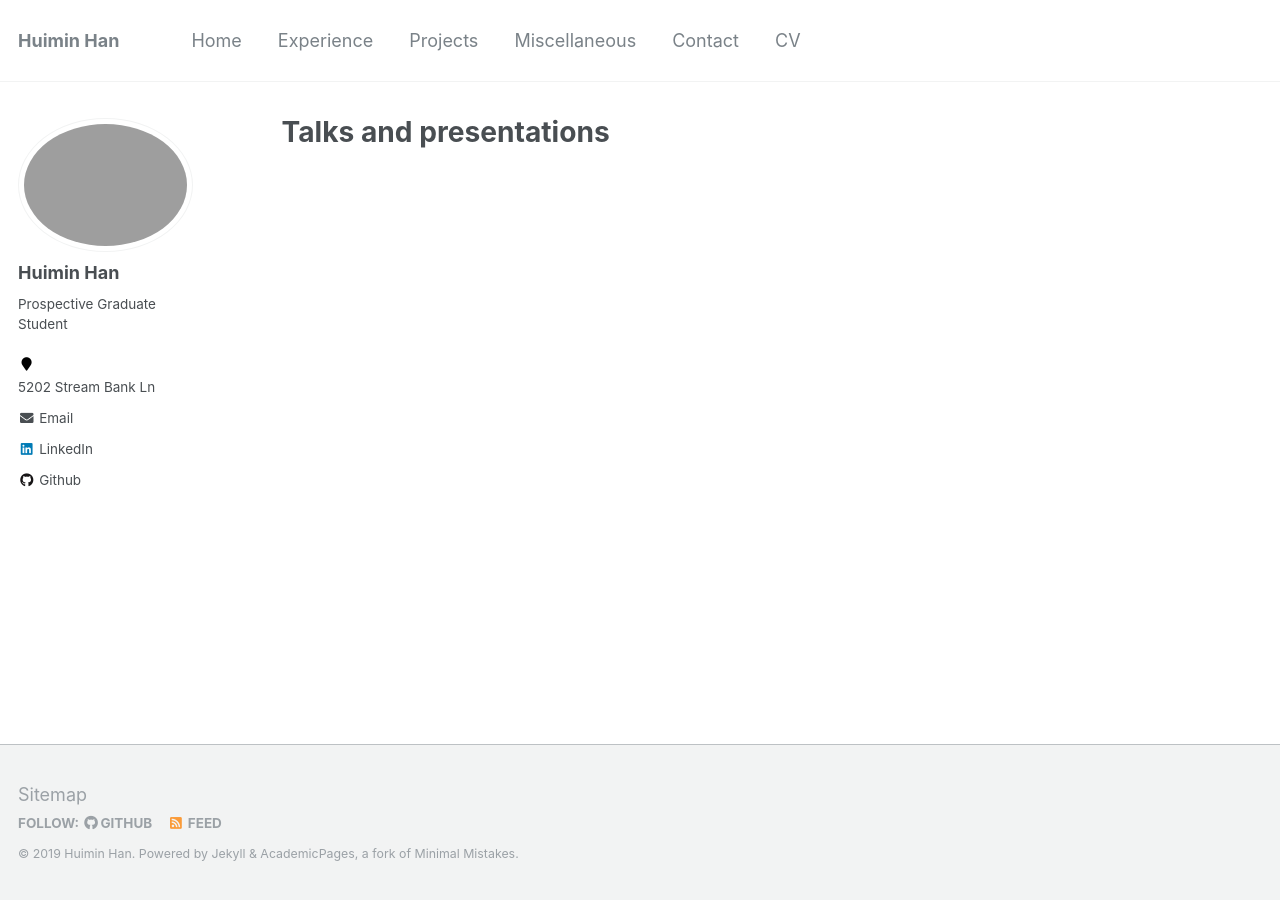
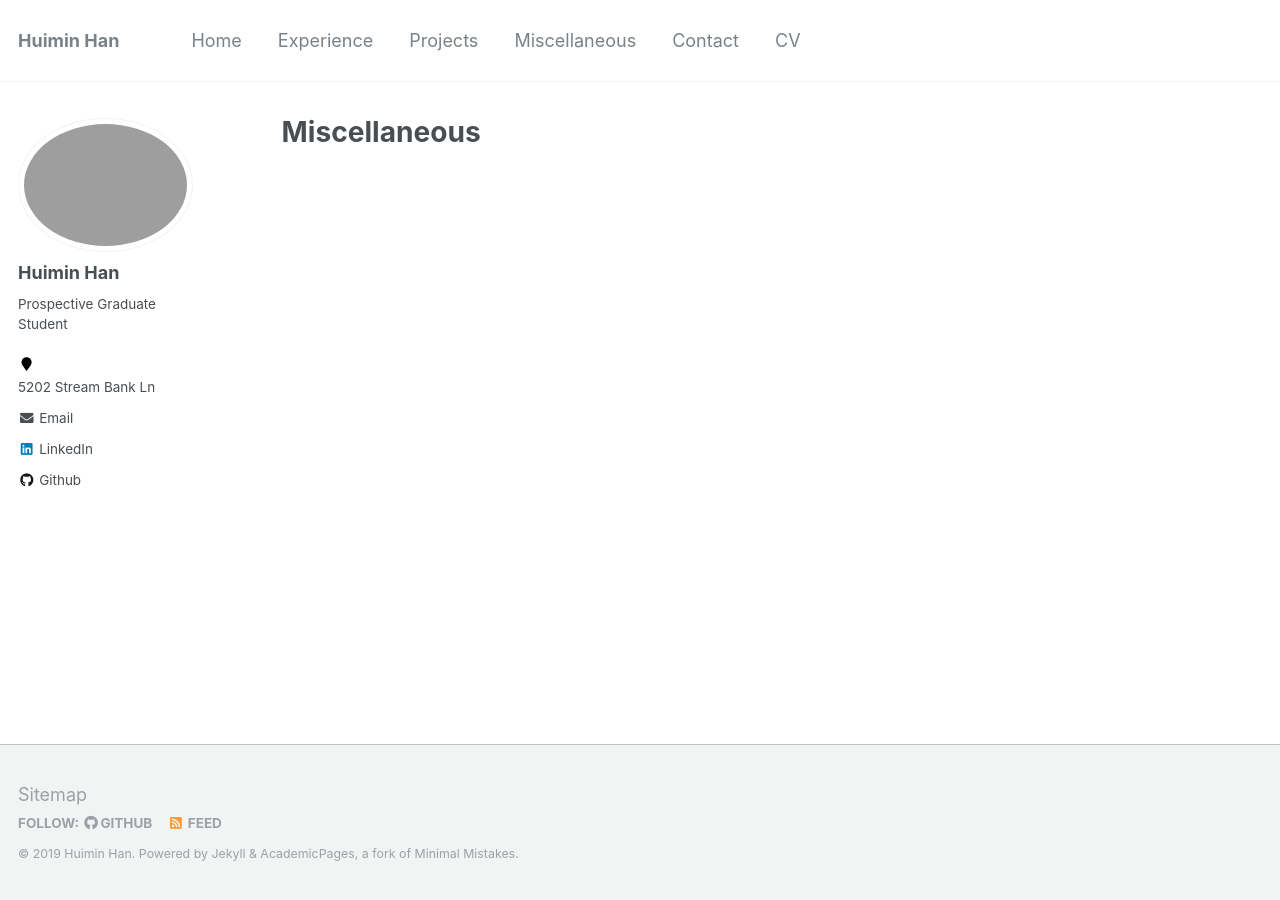
Before and after one commit to HannahHan3/HannahHan3.github.io, a Jekyll site: the page built from _pages/talks.html, in a window 1280 px wide. Built offline with Jekyll 4.4.1, drawn with Linux system fonts in a browser that asks for light colours.

Commit message:
Update talks.html

```diff
--- a/_pages/talks.html
+++ b/_pages/talks.html
@@ -1,7 +1,7 @@
 ---
 layout: archive
-title: "Talks and presentations"
-permalink: /talks/
+title: "Miscellaneous"
+permalink: /miscellaneous/
 author_profile: true
 ---
 
```
